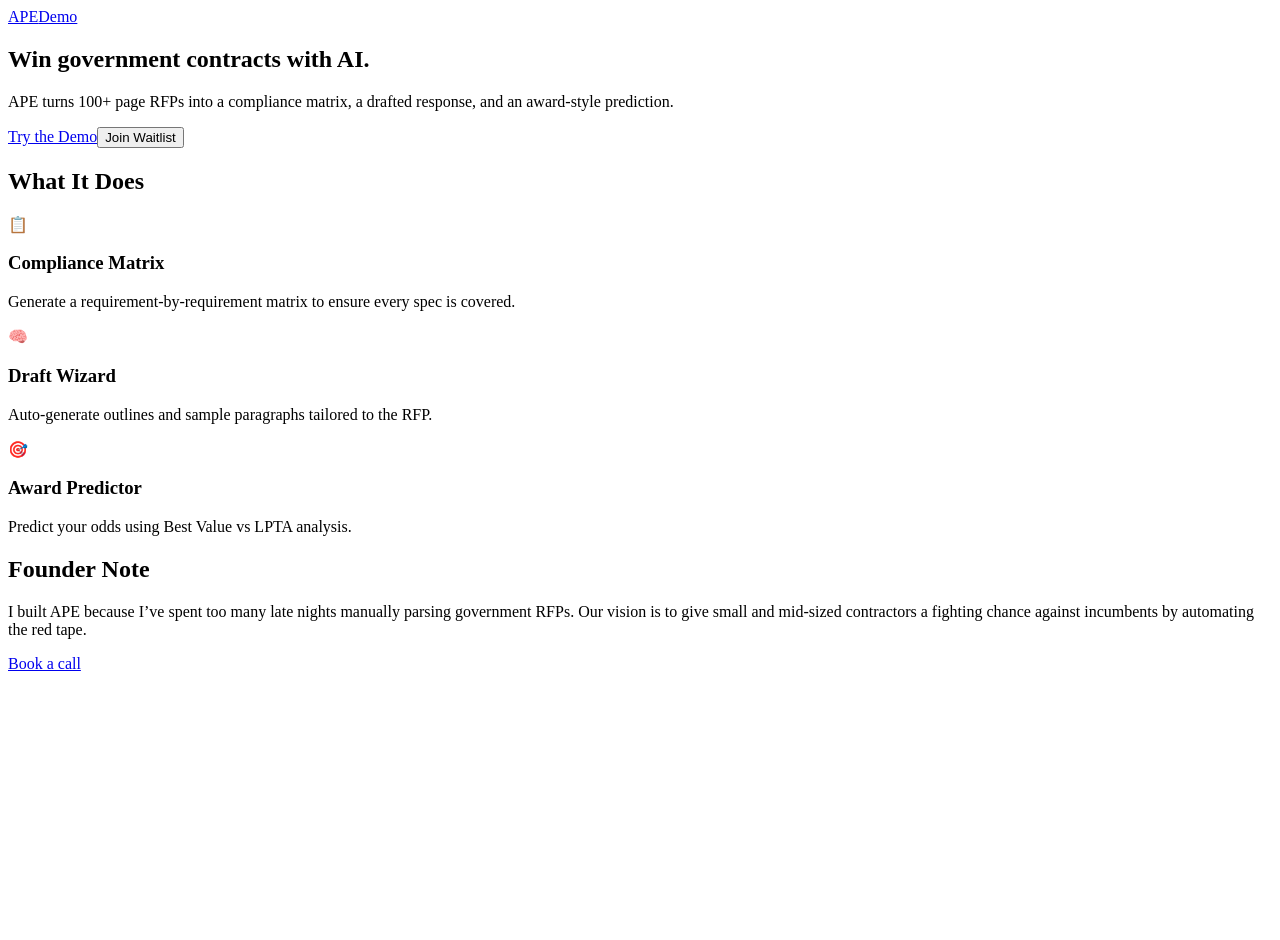
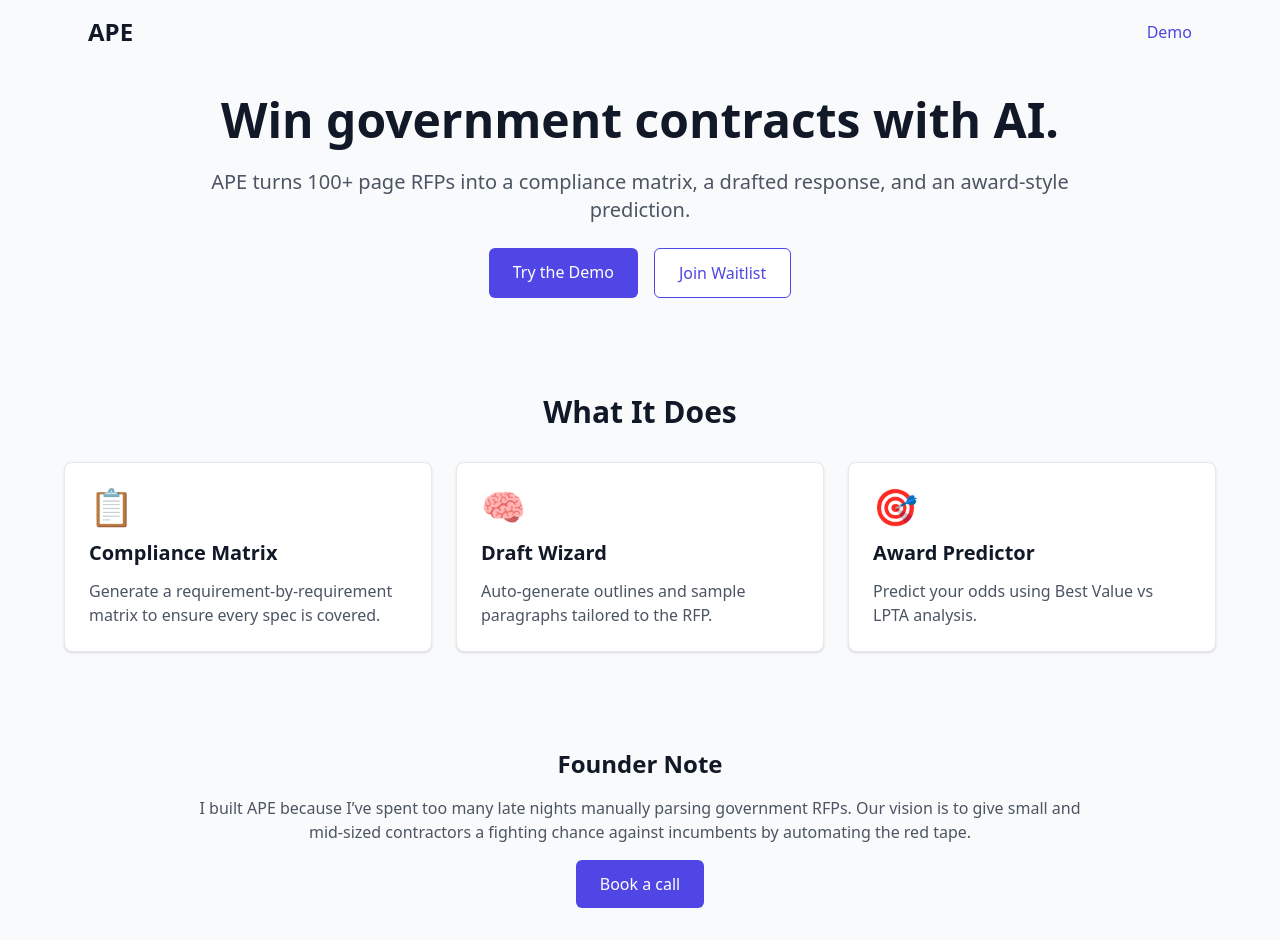
Before and after one commit to alex26rz-eng/ape-demo, a Next.js app: page / in a window 1280 px wide. Before the commit the page ends 800 px from the top, so only its background shows below. Built offline with nearby package versions, Linux system fonts and the light colour scheme; no server answers.

Commit message:
Create _app.tsx

```diff
--- /dev/null
+++ b/pages/_app.tsx
@@ -0,0 +1,6 @@
+import '../styles/globals.css';
+import type { AppProps } from 'next/app';
+
+export default function MyApp({ Component, pageProps }: AppProps) {
+  return <Component {...pageProps} />;
+}
```
